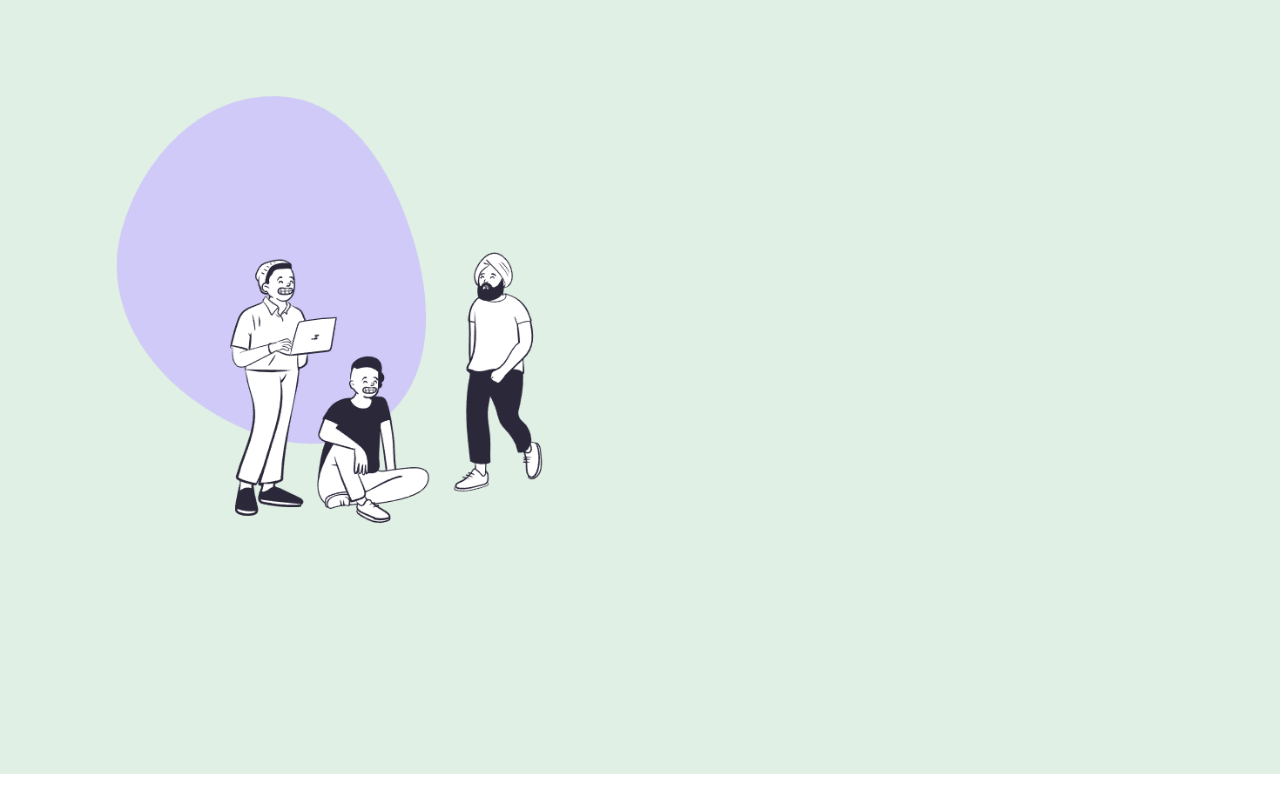
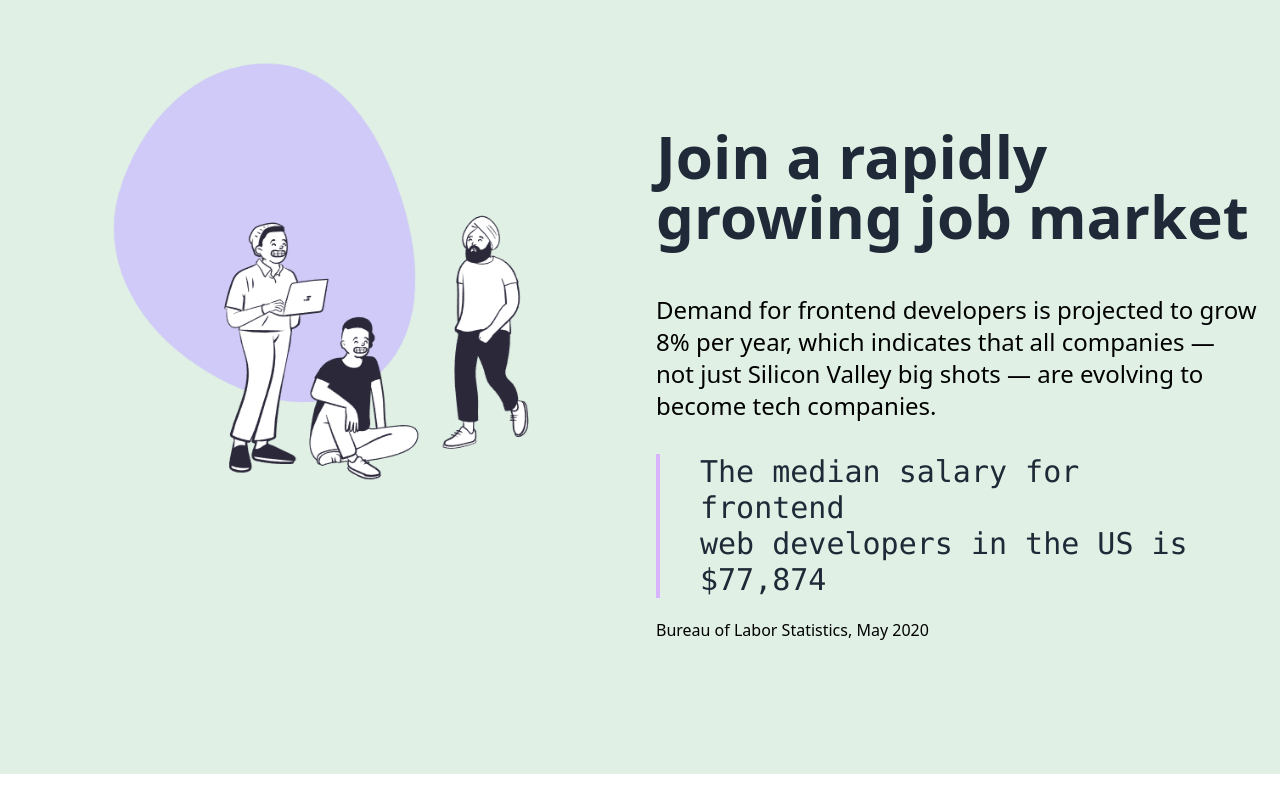
Before and after one commit to tanmayagrwl/Scribma-clone-, a website built with Vite: page index.html in a window 1280 px wide. Shown: the part 740-1552 px from the top of the page. Before the commit the page ends 1514 px from the top, so only its background shows below. Built offline with nearby package versions, Linux system fonts and the light colour scheme.

Commit message:
Completed second slide

```diff
--- a/index.html
+++ b/index.html
@@ -110,10 +110,17 @@
 
 
 
-<div class="bg-chwhite h-screen">
-    <div class="grid grid-cols-2">
-        <div class="py-24"><img src="./Images/page2.png" alt="Random Image"></div>
-        <div></div>
+<div class="bg-chwhite h-screen ">
+    <div class="grid grid-cols-2 grid-rows-4 gap-x-8  ">
+        <div class="py-16 border-purple-700"><img src="./Images/page2.png" alt="Random Image"></div>
+        <div class="grid-cols-1 grid-rows-4">
+            <h1 class=" bg-chwhite text-chwhite my-16">.</h1>
+            <h1 class="font-bold font-sans text-gray-800 text-6xl my-12">Join a rapidly <br> growing job market</h1>
+            <h1 class="text-2xl my-8">Demand for frontend developers is projected to grow <br> 8% per year, which indicates that all companies — <br> not just Silicon Valley big shots — are evolving to <br> become tech companies.</h1>
+            <h1 class="border-l-4 px-10 border-purple-300 text-gray-800 text-3xl font-mono my-5">The median salary for frontend <br> web developers in the US is <br> $77,874</h1>
+            <h1>Bureau of Labor Statistics, May 2020</h1>
+
+        </div>
     </div>
 
 </div>
```
